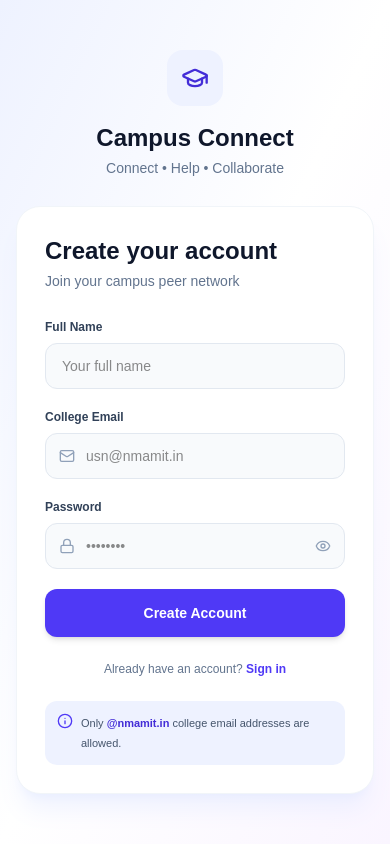
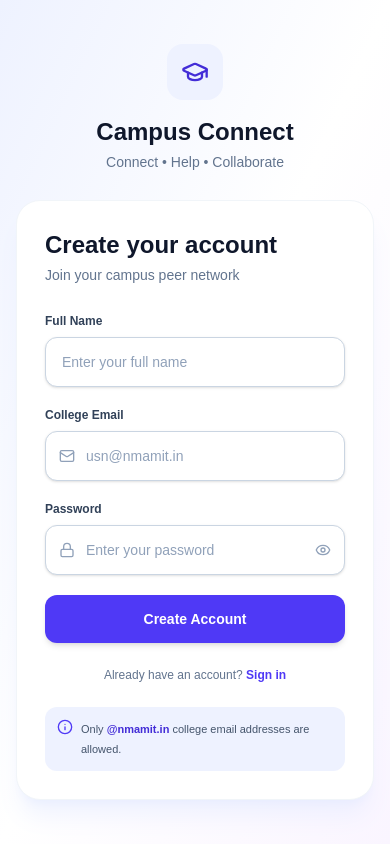
Before and after one commit to Shreeshavjain/campus_connect, a Next.js app: page /login in a window 390 px wide. Both pictures are taken after typing "name@example.com", "Sample123" into the empty fields and a click on the button "Create one". Built offline with nearby package versions, Linux system fonts and the light colour scheme.

Commit message:
Refined mobile layout of Campus Connect login UI

```diff
--- a/components/LoginForm.tsx
+++ b/components/LoginForm.tsx
@@ -437,8 +437,8 @@ export default function LoginForm() {
   type="text"
   value={name}
   onChange={(e) => setName(e.target.value)}
-                    placeholder="Your full name"
-                    className="w-full rounded-xl border border-slate-200 bg-slate-50 px-4 py-3 text-sm outline-none focus:border-indigo-500 focus:bg-white"
+  placeholder="Enter your full name"
+  className="w-full rounded-xl border border-slate-300 bg-white px-4 py-3.5 text-sm text-slate-800 shadow-sm outline-none placeholder:text-slate-400 transition focus:border-indigo-500 focus:ring-4 focus:ring-indigo-100"
 />
                 </div>
               )}
@@ -458,7 +458,7 @@ export default function LoginForm() {
   onChange={(e) => setEmail(e.target.value)}
   placeholder="usn@nmamit.in"
   autoComplete="email"
-                    className="w-full rounded-xl border border-slate-200 bg-slate-50 py-3 pl-10 pr-4 text-sm outline-none focus:border-indigo-500 focus:bg-white"
+  className="w-full rounded-xl border border-slate-300 bg-white py-3.5 pl-10 pr-4 text-sm text-slate-800 shadow-sm outline-none placeholder:text-slate-400 transition focus:border-indigo-500 focus:ring-4 focus:ring-indigo-100"
 />
                 </div>
               </div>
@@ -490,11 +490,9 @@ export default function LoginForm() {
   type={showPassword ? "text" : "password"}
   value={password}
   onChange={(e) => setPassword(e.target.value)}
-                    placeholder="••••••••"
-                    autoComplete={
-                      isSignUp ? "new-password" : "current-password"
-                    }
-                    className="w-full rounded-xl border border-slate-200 bg-slate-50 py-3 pl-10 pr-11 text-sm outline-none focus:border-indigo-500 focus:bg-white"
+  placeholder="Enter your password"
+  autoComplete={isSignUp ? "new-password" : "current-password"}
+  className="w-full rounded-xl border border-slate-300 bg-white py-3.5 pl-10 pr-11 text-sm text-slate-800 shadow-sm outline-none placeholder:text-slate-400 transition focus:border-indigo-500 focus:ring-4 focus:ring-indigo-100"
 />
 
                   <button
```
Lines whose indentation alone changed are shown as unchanged.
